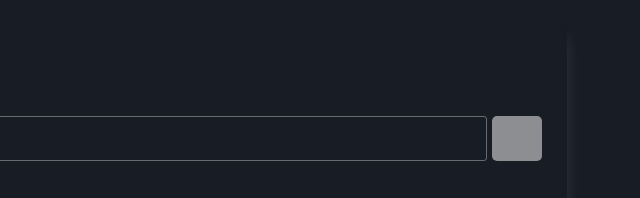
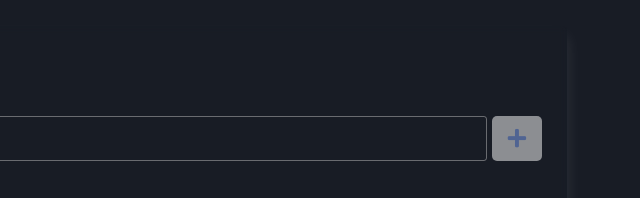
Before and after one commit to shadeappworld/tasks, a plain HTML site: page index.html in a window 1280 px wide. Shown: the part 104-302 px from the top of the page, 640-1280 px from the left. Drawn offline with Linux system fonts and the light colour scheme.

Commit message:
Update style.css

```diff
--- a/style.css
+++ b/style.css
@@ -59,7 +59,7 @@
   width: 50px;
   height: 100%;
   border: none;
-  color: #fff;
+  color: #88ABFF;
   margin-left: 5px;
   font-size: 21px;
   outline: none;
```
